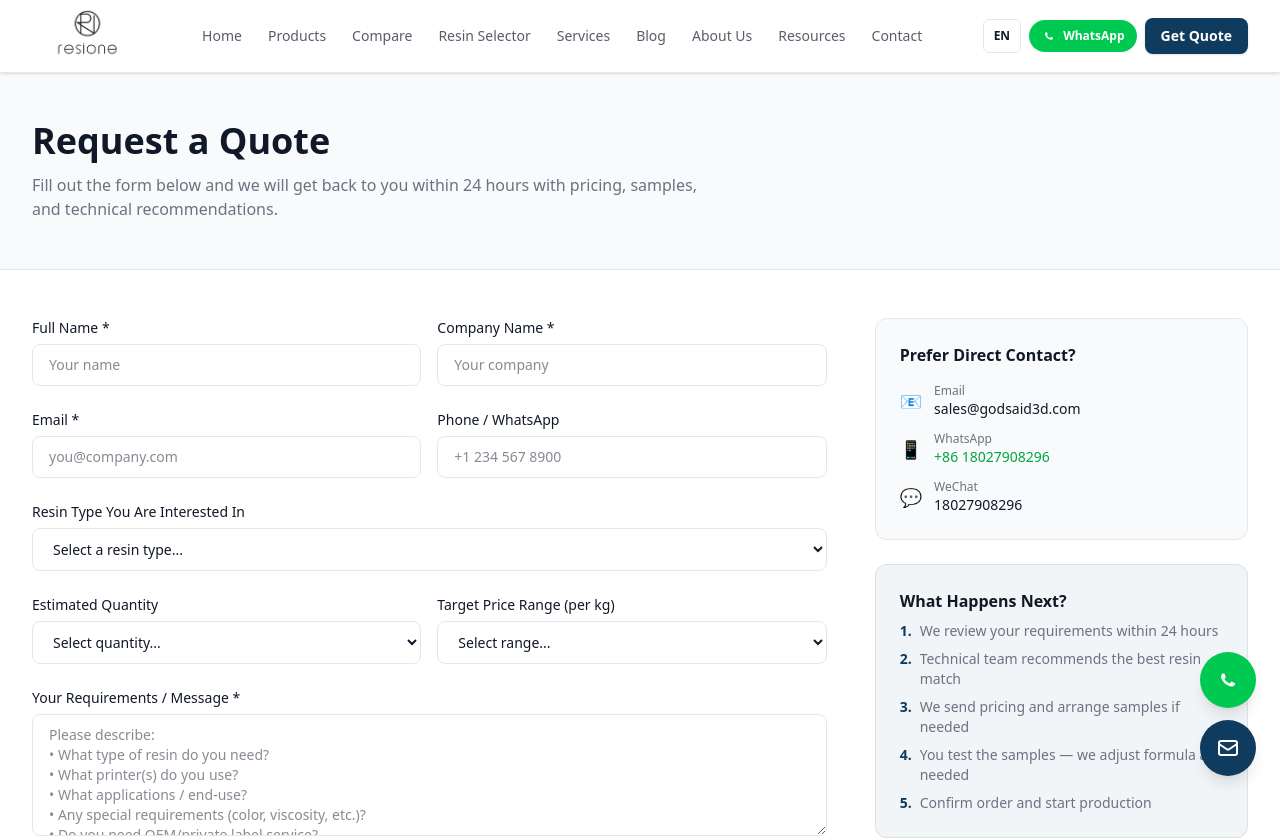
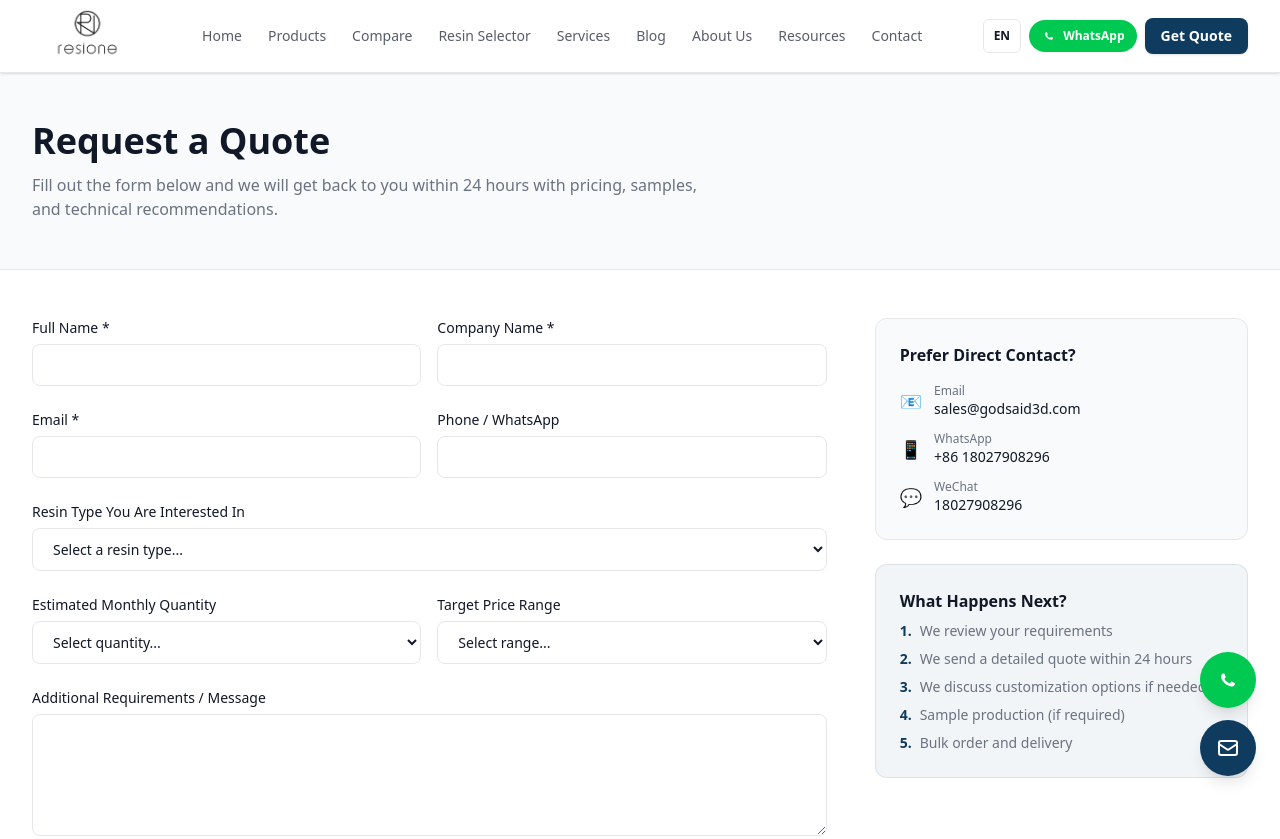
Before and after one commit to 1948128510jj-hue/RESIONE, a Next.js app: page /en/inquiry in a window 1280 px wide. Shown: the top 839 px of the page. Built offline with nearby package versions, Linux system fonts and the light colour scheme.

Commit message:
fix: 全面消除硬编码——Inquiry/ProductDetail/404/Resources全部走t()翻译键

```diff
--- a/src/app/[locale]/inquiry/page.tsx
+++ b/src/app/[locale]/inquiry/page.tsx
@@ -1,60 +1,42 @@
 import { SITE_CONFIG } from "@/lib/constants";
+import { getTranslations, setRequestLocale } from "next-intl/server";
 import type { Metadata } from "next";
 
-export const metadata: Metadata = {
-  title: "Request a Quote - Inquiry Form",
-  description: "Send us your resin requirements and get a quote within 24 hours. Custom formulation available.",
-};
+export async function generateMetadata(): Promise<Metadata> {
+  return { title: "Request a Quote", description: "Send us your resin requirements and get a quote within 24 hours." };
+}
 
-export default function InquiryPage() {
+export default async function InquiryPage({ params }: { params: Promise<{ locale: string }> }) {
+  const { locale } = await params;
+  setRequestLocale(locale);
+  const t = await getTranslations("inquiry");
   return (
     <div className="bg-white">
       <section className="bg-surface border-b border-border">
         <div className="container-wide py-12">
-          <h1 className="text-3xl sm:text-4xl font-bold text-foreground mb-3">Request a Quote</h1>
-          <p className="text-muted max-w-2xl">
-            Fill out the form below and we will get back to you within 24 hours with pricing, samples, and technical recommendations.
-          </p>
+          <h1 className="text-3xl sm:text-4xl font-bold text-foreground mb-3">{t("title")}</h1>
+          <p className="text-muted max-w-2xl">{t("heroSub")}</p>
         </div>
       </section>
-
       <div className="container-wide py-12">
         <div className="grid grid-cols-1 lg:grid-cols-3 gap-8 lg:gap-12">
-          {/* Form */}
           <div className="lg:col-span-2">
-            <form
-              action="https://formsubmit.co/sales@godsaid3d.com"
-              method="POST"
-              className="space-y-6"
-            >
+            <form action="https://formsubmit.co/sales@godsaid3d.com" method="POST" className="space-y-6">
               <input type="hidden" name="_subject" value="New RFQ from RESIONE Website" />
               <input type="hidden" name="_captcha" value="false" />
               <input type="hidden" name="_next" value="https://resione.top/thank-you" />
               <input type="text" name="_honey" style={{display:'none'}} />
               <div className="grid grid-cols-1 sm:grid-cols-2 gap-4">
-                <div>
-                  <label className="block text-sm font-medium text-foreground mb-1.5">Full Name *</label>
-                  <input type="text" name="name" required className="w-full border border-border rounded-lg px-4 py-2.5 text-sm focus:outline-none focus:ring-2 focus:ring-primary/20 focus:border-primary transition-colors" placeholder="Your name" />
-                </div>
-                <div>
-                  <label className="block text-sm font-medium text-foreground mb-1.5">Company Name *</label>
-                  <input type="text" name="company" required className="w-full border border-border rounded-lg px-4 py-2.5 text-sm focus:outline-none focus:ring-2 focus:ring-primary/20 focus:border-primary transition-colors" placeholder="Your company" />
-                </div>
+                <div><label className="block text-sm font-medium text-foreground mb-1.5">{t("name")}</label><input type="text" name="name" required className="w-full border border-border rounded-lg px-4 py-2.5 text-sm focus:outline-none focus:ring-2 focus:ring-primary/20" /></div>
+                <div><label className="block text-sm font-medium text-foreground mb-1.5">{t("company")}</label><input type="text" name="company" required className="w-full border border-border rounded-lg px-4 py-2.5 text-sm focus:outline-none focus:ring-2 focus:ring-primary/20" /></div>
               </div>
               <div className="grid grid-cols-1 sm:grid-cols-2 gap-4">
-                <div>
-                  <label className="block text-sm font-medium text-foreground mb-1.5">Email *</label>
-                  <input type="email" name="email" required className="w-full border border-border rounded-lg px-4 py-2.5 text-sm focus:outline-none focus:ring-2 focus:ring-primary/20 focus:border-primary transition-colors" placeholder="you@company.com" />
-                </div>
-                <div>
-                  <label className="block text-sm font-medium text-foreground mb-1.5">Phone / WhatsApp</label>
-                  <input type="tel" name="phone" className="w-full border border-border rounded-lg px-4 py-2.5 text-sm focus:outline-none focus:ring-2 focus:ring-primary/20 focus:border-primary transition-colors" placeholder="+1 234 567 8900" />
-                </div>
+                <div><label className="block text-sm font-medium text-foreground mb-1.5">{t("email")}</label><input type="email" name="email" required className="w-full border border-border rounded-lg px-4 py-2.5 text-sm focus:outline-none focus:ring-2 focus:ring-primary/20" /></div>
+                <div><label className="block text-sm font-medium text-foreground mb-1.5">{t("phone")}</label><input type="tel" name="phone" className="w-full border border-border rounded-lg px-4 py-2.5 text-sm focus:outline-none focus:ring-2 focus:ring-primary/20" /></div>
               </div>
-              <div>
-                <label className="block text-sm font-medium text-foreground mb-1.5">Resin Type You Are Interested In</label>
-                <select name="resin_type" className="w-full border border-border rounded-lg px-4 py-2.5 text-sm focus:outline-none focus:ring-2 focus:ring-primary/20 focus:border-primary transition-colors bg-white">
-                  <option value="">Select a resin type...</option>
+              <div><label className="block text-sm font-medium text-foreground mb-1.5">{t("resinType")}</label>
+                <select name="resin_type" className="w-full border border-border rounded-lg px-4 py-2.5 text-sm bg-white">
+                  <option value="">{t("selectResin")}</option>
                   <option value="standard">Standard Resin</option>
                   <option value="tough">Tough / ABS-Like Resin</option>
                   <option value="flexible">Flexible / Elastic Resin</option>
@@ -67,10 +49,9 @@ export default function InquiryPage() {
                 </select>
               </div>
               <div className="grid grid-cols-1 sm:grid-cols-2 gap-4">
-                <div>
-                  <label className="block text-sm font-medium text-foreground mb-1.5">Estimated Quantity</label>
-                  <select name="quantity" className="w-full border border-border rounded-lg px-4 py-2.5 text-sm focus:outline-none focus:ring-2 focus:ring-primary/20 focus:border-primary transition-colors bg-white">
-                    <option value="">Select quantity...</option>
+                <div><label className="block text-sm font-medium text-foreground mb-1.5">{t("quantity")}</label>
+                  <select name="quantity" className="w-full border border-border rounded-lg px-4 py-2.5 text-sm bg-white">
+                    <option value="">{t("selectQuantity")}</option>
                     <option value="sample">Samples (1-2 kg)</option>
                     <option value="small">Small batch (10-50 kg)</option>
                     <option value="medium">Medium batch (50-200 kg)</option>
@@ -78,10 +59,9 @@ export default function InquiryPage() {
                     <option value="bulk">Bulk order (1000+ kg)</option>
                   </select>
                 </div>
-                <div>
-                  <label className="block text-sm font-medium text-foreground mb-1.5">Target Price Range (per kg)</label>
-                  <select name="price_range" className="w-full border border-border rounded-lg px-4 py-2.5 text-sm focus:outline-none focus:ring-2 focus:ring-primary/20 focus:border-primary transition-colors bg-white">
-                    <option value="">Select range...</option>
+                <div><label className="block text-sm font-medium text-foreground mb-1.5">{t("priceRange")}</label>
+                  <select name="price_range" className="w-full border border-border rounded-lg px-4 py-2.5 text-sm bg-white">
+                    <option value="">{t("selectRange")}</option>
                     <option value="economy">$10-20/kg (Economy)</option>
                     <option value="mid">$20-40/kg (Mid-range)</option>
                     <option value="premium">$40-80/kg (Premium)</option>
@@ -89,80 +69,31 @@ export default function InquiryPage() {
                   </select>
                 </div>
               </div>
-              <div>
-                <label className="block text-sm font-medium text-foreground mb-1.5">Your Requirements / Message *</label>
-                <textarea
-                  name="message"
-                  required
-                  rows={5}
-                  className="w-full border border-border rounded-lg px-4 py-2.5 text-sm focus:outline-none focus:ring-2 focus:ring-primary/20 focus:border-primary transition-colors resize-y"
-                  placeholder={"Please describe:\n• What type of resin do you need?\n• What printer(s) do you use?\n• What applications / end-use?\n• Any special requirements (color, viscosity, etc.)?\n• Do you need OEM/private label service?"}
-                />
+              <div><label className="block text-sm font-medium text-foreground mb-1.5">{t("requirements")}</label>
+                <textarea name="message" required rows={5} className="w-full border border-border rounded-lg px-4 py-2.5 text-sm resize-y" />
               </div>
-              <button
-                type="submit"
-                className="w-full sm:w-auto px-8 py-3.5 bg-primary text-white font-bold rounded-lg hover:bg-primary-light transition-colors shadow-lg hover:shadow-xl text-base"
-              >
-                Submit Inquiry →
-              </button>
-              <p className="text-xs text-muted mt-3">
-                We typically respond within 24 hours. For urgent inquiries, please contact us via WhatsApp.
-              </p>
+              <button type="submit" className="w-full sm:w-auto px-8 py-3.5 bg-primary text-white font-bold rounded-lg hover:bg-primary-light transition-colors shadow-lg text-base">{t("submit")} →</button>
+              <p className="text-xs text-muted mt-3">We typically respond within 24 hours. For urgent inquiries, please contact us via WhatsApp.</p>
             </form>
           </div>
-
-          {/* Sidebar: Contact info */}
           <div className="space-y-6">
             <div className="bg-surface border border-border rounded-xl p-6">
-              <h3 className="font-semibold mb-4">Prefer Direct Contact?</h3>
+              <h3 className="font-semibold mb-4">{t("preferDirect")}</h3>
               <div className="space-y-3 text-sm">
-                <div className="flex items-center gap-3">
-                  <span className="text-lg">📧</span>
-                  <div>
-                    <p className="text-muted text-xs">Email</p>
-                    <p className="font-medium">{SITE_CONFIG.email}</p>
+                {[{icon:"📧",label:"Email",val:SITE_CONFIG.email},{icon:"📱",label:"WhatsApp",val:SITE_CONFIG.whatsapp},{icon:"💬",label:"WeChat",val:SITE_CONFIG.wechat}].map((i)=>(
+                  <div key={i.label} className="flex items-center gap-3">
+                    <span className="text-lg">{i.icon}</span>
+                    <div><p className="text-muted text-xs">{i.label}</p><p className="font-medium">{i.val}</p></div>
                   </div>
-                </div>
-                <div className="flex items-center gap-3">
-                  <span className="text-lg">📱</span>
-                  <div>
-                    <p className="text-muted text-xs">WhatsApp</p>
-                    <a href={`https://wa.me/${(SITE_CONFIG.whatsapp || '').replace(/[^0-9]/g, '')}`} target="_blank" rel="noopener noreferrer" className="font-medium text-green-600 hover:underline">{SITE_CONFIG.whatsapp}</a>
-                  </div>
-                </div>
-                <div className="flex items-center gap-3">
-                  <span className="text-lg">💬</span>
-                  <div>
-                    <p className="text-muted text-xs">WeChat</p>
-                    <p className="font-medium">{SITE_CONFIG.wechat}</p>
-                  </div>
-                </div>
+                ))}
               </div>
             </div>
-
             <div className="bg-primary/5 border border-primary/10 rounded-xl p-6">
-              <h3 className="font-semibold mb-2">What Happens Next?</h3>
+              <h3 className="font-semibold mb-2">{t("whatsNext")}</h3>
               <ol className="space-y-2 text-sm text-muted">
-                <li className="flex gap-2">
-                  <span className="text-primary font-bold">1.</span>
-                  We review your requirements within 24 hours
-                </li>
-                <li className="flex gap-2">
-                  <span className="text-primary font-bold">2.</span>
-                  Technical team recommends the best resin match
-                </li>
-                <li className="flex gap-2">
-                  <span className="text-primary font-bold">3.</span>
-                  We send pricing and arrange samples if needed
-                </li>
-                <li className="flex gap-2">
-                  <span className="text-primary font-bold">4.</span>
-                  You test the samples — we adjust formula as needed
-                </li>
-                <li className="flex gap-2">
-                  <span className="text-primary font-bold">5.</span>
-                  Confirm order and start production
-                </li>
+                {['step1','step2','step3','step4','step5'].map((s,i)=>(
+                  <li key={s} className="flex gap-2"><span className="text-primary font-bold">{i+1}.</span>{t(s)}</li>
+                ))}
               </ol>
             </div>
           </div>
--- a/src/app/[locale]/products/[slug]/page.tsx
+++ b/src/app/[locale]/products/[slug]/page.tsx
@@ -1,14 +1,15 @@
 "use client";
 
+import { useTranslations } from "next-intl";
 import Link from "next/link";
 import { notFound } from "next/navigation";
 import { SpecificationTable } from "@/components/products";
 import { SITE_CONFIG } from "@/lib/constants";
 import { ALL_PRODUCTS } from "@/lib/products-data";
 import { useState, use } from "react";
-import type { Metadata } from "next";
 
 export default function ProductDetailPage({ params }: { params: Promise<{ slug: string }> }) {
+  const t = useTranslations("products");
   const { slug } = use(params);
   const [imgError, setImgError] = useState(false);
 
@@ -53,8 +54,8 @@ export default function ProductDetailPage({ params }: { params: Promise<{ slug:
             <SpecificationTable specs={product.specs} />
 
             <div className="flex flex-wrap gap-3 mt-6">
-              <Link href="/inquiry" className="flex-1 sm:flex-none px-6 py-3 bg-primary text-white font-semibold rounded-lg hover:bg-primary-light transition-colors text-center">Request a Quote</Link>
-              <a href={`https://wa.me/${(SITE_CONFIG.whatsapp || '').replace(/[^0-9]/g, '')}`} target="_blank" rel="noopener noreferrer" className="flex-1 sm:flex-none px-6 py-3 bg-green-500 text-white font-semibold rounded-lg hover:bg-green-600 transition-colors text-center">WhatsApp Inquiry</a>
+              <Link href="/inquiry" className="flex-1 sm:flex-none px-6 py-3 bg-primary text-white font-semibold rounded-lg hover:bg-primary-light transition-colors text-center">{t("requestQuote")}</Link>
+              <a href={`https://wa.me/${(SITE_CONFIG.whatsapp || '').replace(/[^0-9]/g, '')}`} target="_blank" rel="noopener noreferrer" className="flex-1 sm:flex-none px-6 py-3 bg-green-500 text-white font-semibold rounded-lg hover:bg-green-600 transition-colors text-center">{t("whatsappInquiry")}</a>
             </div>
           </div>
         </div>
@@ -62,12 +63,12 @@ export default function ProductDetailPage({ params }: { params: Promise<{ slug:
         <div className="mt-12 grid grid-cols-1 lg:grid-cols-3 gap-8">
           <div className="lg:col-span-2 space-y-8">
             <div>
-              <h2 className="text-xl font-bold mb-3">Product Description</h2>
+              <h2 className="text-xl font-bold mb-3">{t("viewDetails")}</h2>
               <p className="text-muted leading-relaxed">{product.description}</p>
             </div>
 
             <div>
-              <h2 className="text-xl font-bold mb-3">Key Features</h2>
+              <h2 className="text-xl font-bold mb-3">{t("features")}</h2>
               <ul className="grid grid-cols-1 sm:grid-cols-2 gap-2">
                 {product.features.map((f, i) => (
                   <li key={i} className="flex items-start gap-2 text-sm text-muted">
@@ -79,7 +80,7 @@ export default function ProductDetailPage({ params }: { params: Promise<{ slug:
             </div>
 
             <div>
-              <h2 className="text-xl font-bold mb-3">Applications</h2>
+              <h2 className="text-xl font-bold mb-3">{t("applications")}</h2>
               <div className="flex flex-wrap gap-2">
                 {product.applications.map((a, i) => (
                   <span key={i} className="px-3 py-1.5 bg-surface border border-border rounded-full text-xs text-muted">{a}</span>
@@ -88,17 +89,17 @@ export default function ProductDetailPage({ params }: { params: Promise<{ slug:
             </div>
 
             <div>
-              <h2 className="text-xl font-bold mb-3">Compatible Printers</h2>
+              <h2 className="text-xl font-bold mb-3">{t("compatibleWith")}</h2>
               <p className="text-sm text-muted">{product.compatibleWith.join(" · ")}</p>
             </div>
           </div>
 
           <div className="space-y-6">
             <div className="bg-surface border border-border rounded-xl p-5">
-              <h3 className="font-semibold mb-3">Order Information</h3>
+              <h3 className="font-semibold mb-3">{t("orderInfo")}</h3>
               <div className="space-y-2 text-sm">
                 <div className="flex justify-between">
-                  <span className="text-muted">Bottle Sizes</span>
+                  <span className="text-muted">{t("bottleSize")}</span>
                   <span className="font-medium">{product.bottleSize}</span>
                 </div>
                 <div className="flex justify-between">
@@ -110,14 +111,14 @@ export default function ProductDetailPage({ params }: { params: Promise<{ slug:
                   <span className="font-medium">{product.leadTime}</span>
                 </div>
               </div>
-              <Link href="/inquiry" className="block text-center mt-4 px-4 py-2.5 bg-primary text-white font-semibold rounded-lg hover:bg-primary-light transition-colors text-sm">Get Quote Now</Link>
+              <Link href="/inquiry" className="block text-center mt-4 px-4 py-2.5 bg-primary text-white font-semibold rounded-lg hover:bg-primary-light transition-colors text-sm">{t("requestQuote")}</Link>
             </div>
 
             <div className="bg-surface border border-border rounded-xl p-5">
-              <h3 className="font-semibold mb-3">Technical Documents</h3>
+              <h3 className="font-semibold mb-3">{t("techDocs")}</h3>
               <div className="space-y-2">
-                <a href="#" className="flex items-center gap-2 text-sm text-primary hover:underline"><span>📄</span> SDS (Safety Data Sheet)</a>
-                <a href="#" className="flex items-center gap-2 text-sm text-primary hover:underline"><span>📊</span> TDS (Technical Data Sheet)</a>
+                <a href="#" className="flex items-center gap-2 text-sm text-primary hover:underline"><span>📄</span> {t("sds")}</a>
+                <a href="#" className="flex items-center gap-2 text-sm text-primary hover:underline"><span>📊</span> {t("tds")}</a>
                 <a href="#" className="flex items-center gap-2 text-sm text-primary hover:underline"><span>🖨️</span> Print Parameter Guide</a>
               </div>
             </div>
```
Also changed, not shown: messages/en.json (+9 -1 lines), messages/ja.json (+9 -1 lines), messages/zh.json (+10 -2 lines), src/app/[locale]/not-found.tsx (+9 -13 lines).
